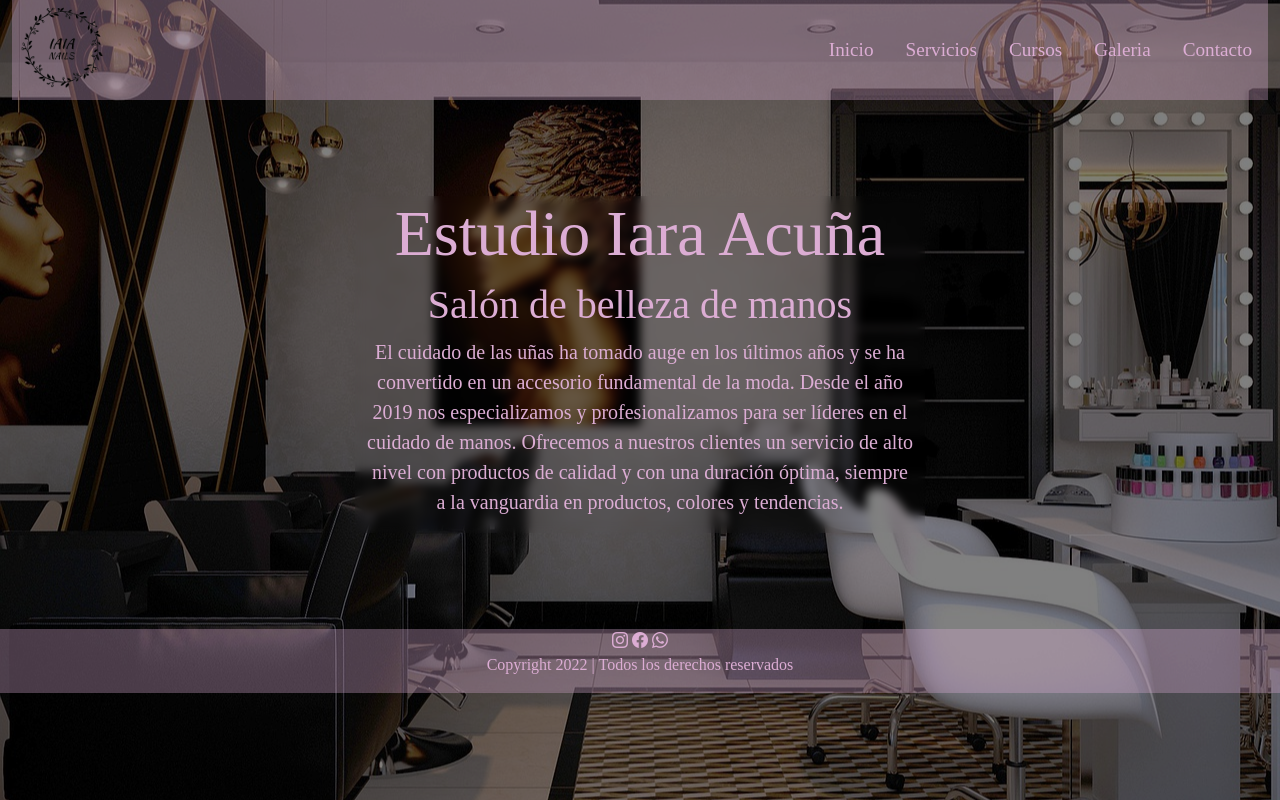
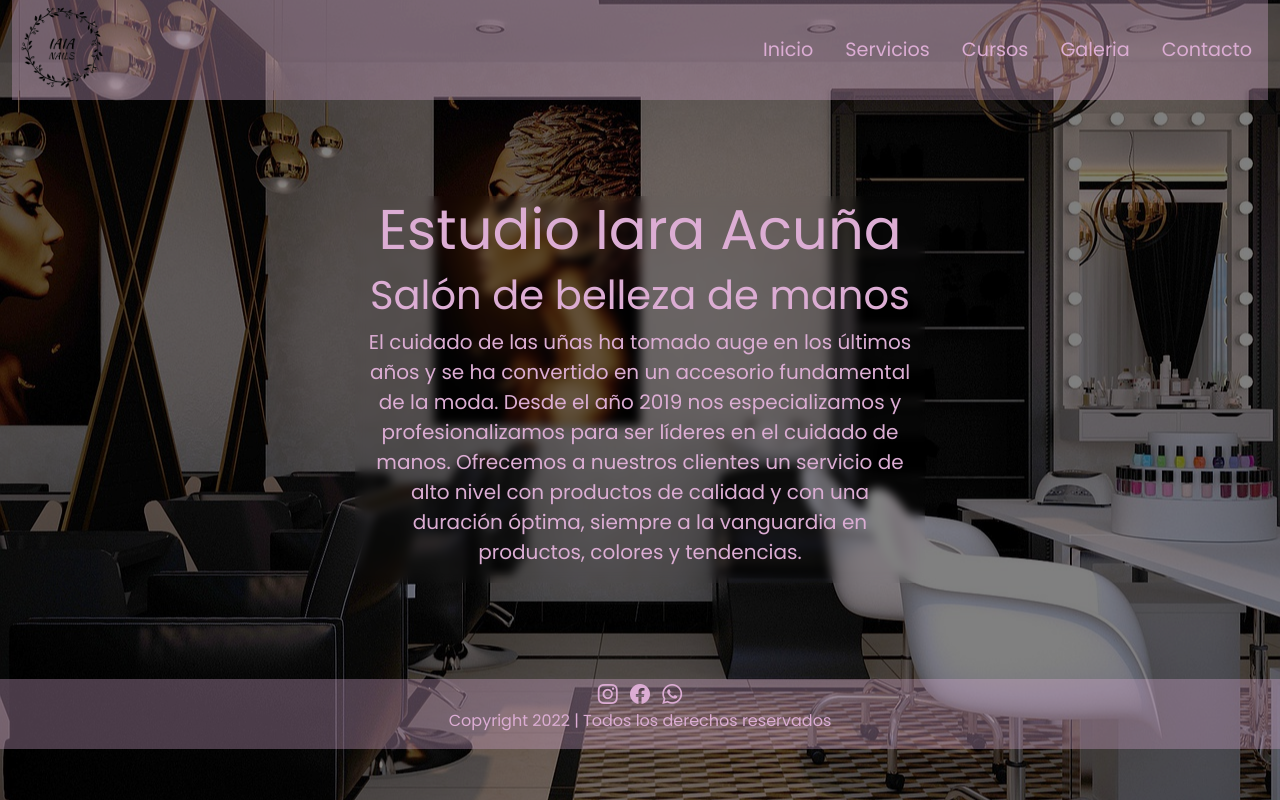
Before and after one commit to ChristianFey22/FeyBulnes, a website: page index.html in a window 1280 px wide. Drawn offline with nearby package versions, Linux system fonts and the light colour scheme; files whose address does not match are found by name.

Commit message:
cambios realizados para hacer merge con rama master

```diff
--- a/index.html
+++ b/index.html
@@ -34,7 +34,7 @@
     <section class="py-5 text-center container">
       <div class="row py-lg-5">
         <div class="col-lg-6 col-md-8 mx-auto borroso">
-          <h1 class="display-3 animate__animated animate__backInDown">Estudio Iara Acuña</h1>
+          <h1 class="display-4 animate__animated animate__backInDown">Estudio Iara Acuña</h1>
           <h4 class="display-6 animate__animated animate__backInLeft">Salón de belleza de manos</h4>
           <p class="lead animate__animated animate__backInRight">El cuidado de las uñas ha tomado auge en los últimos años y se ha convertido en un accesorio fundamental de la moda. Desde el año 2019 nos especializamos y profesionalizamos para ser líderes en el cuidado de manos. Ofrecemos a nuestros clientes un servicio de alto nivel con productos de calidad y con una duración óptima, siempre a la vanguardia en productos, colores y tendencias.</p>
         </div>
@@ -43,9 +43,9 @@
   </main>
   <footer class="row text-center mt-auto backG">
     <div class="col-12">
-      <a href="https://www.instagram.com/iaianails_/" target="_blank" ><i class="bi bi-instagram colorIcon fs-6"></i></a>
-      <a href="https://www.facebook.com/Iaia-Nails-477103306377381/" target="_blank"><i class="bi bi-facebook colorIcon fs-6"></i></a>
-      <a href="https://api.whatsapp.com/message/YODVTCV3SVWNM1?autoload=1&app_absent=0" target="_blank"><i class="bi bi-whatsapp colorIcon fs-6"></i></a>
+      <a href="https://www.instagram.com/iaianails_/" target="_blank" ><i class="bi bi-instagram colorIcon fs-5 p-1"></i></a>
+      <a href="https://www.facebook.com/Iaia-Nails-477103306377381/" target="_blank"><i class="bi bi-facebook colorIcon fs-5 p-1"></i></a>
+      <a href="https://api.whatsapp.com/message/YODVTCV3SVWNM1?autoload=1&app_absent=0" target="_blank"><i class="bi bi-whatsapp colorIcon fs-5 p-1"></i></a>
     </div>
     <div class="col-12">
       <p>Copyright 2022 | Todos los derechos reservados</p>
--- a/scss/_style.scss
+++ b/scss/_style.scss
@@ -53,11 +53,11 @@
     border-radius: 30%;
 }
 .estiloSer{
+    background-color: #6e056a36;
     margin-bottom: 3.5rem;
-    transition: transform 1s; background-color: 2s;
+    transition: transform 1s;
     &:hover{
         transform: scale(1.1,1.1);
-        background-color: #6e056a36;
     }
 }
 
--- a/scss/_variables.scss
+++ b/scss/_variables.scss
@@ -7,7 +7,7 @@ $filtro-primario: brightness(50%);
 $filtro-secundario: brightness(100%);
 
 
-$tipografia-general: 'Odor Mean Chey', serif;
+$tipografia-general: 'Poppins', sans-serif;
 
 /*maps*/
 
--- a/scss/estilos.scss
+++ b/scss/estilos.scss
@@ -1,3 +1,4 @@
+@import url('https://fonts.googleapis.com/css2?family=Poppins&display=swap');
 @import "variables";
 @import "mixins";
 @import "style";
```
Also changed, not shown: paginas/contacto.html (+3 -3 lines), paginas/cursos.html (+3 -3 lines), paginas/galeria.html (+3 -3 lines), paginas/servicios.html (+3 -3 lines), css/estilos.css.
